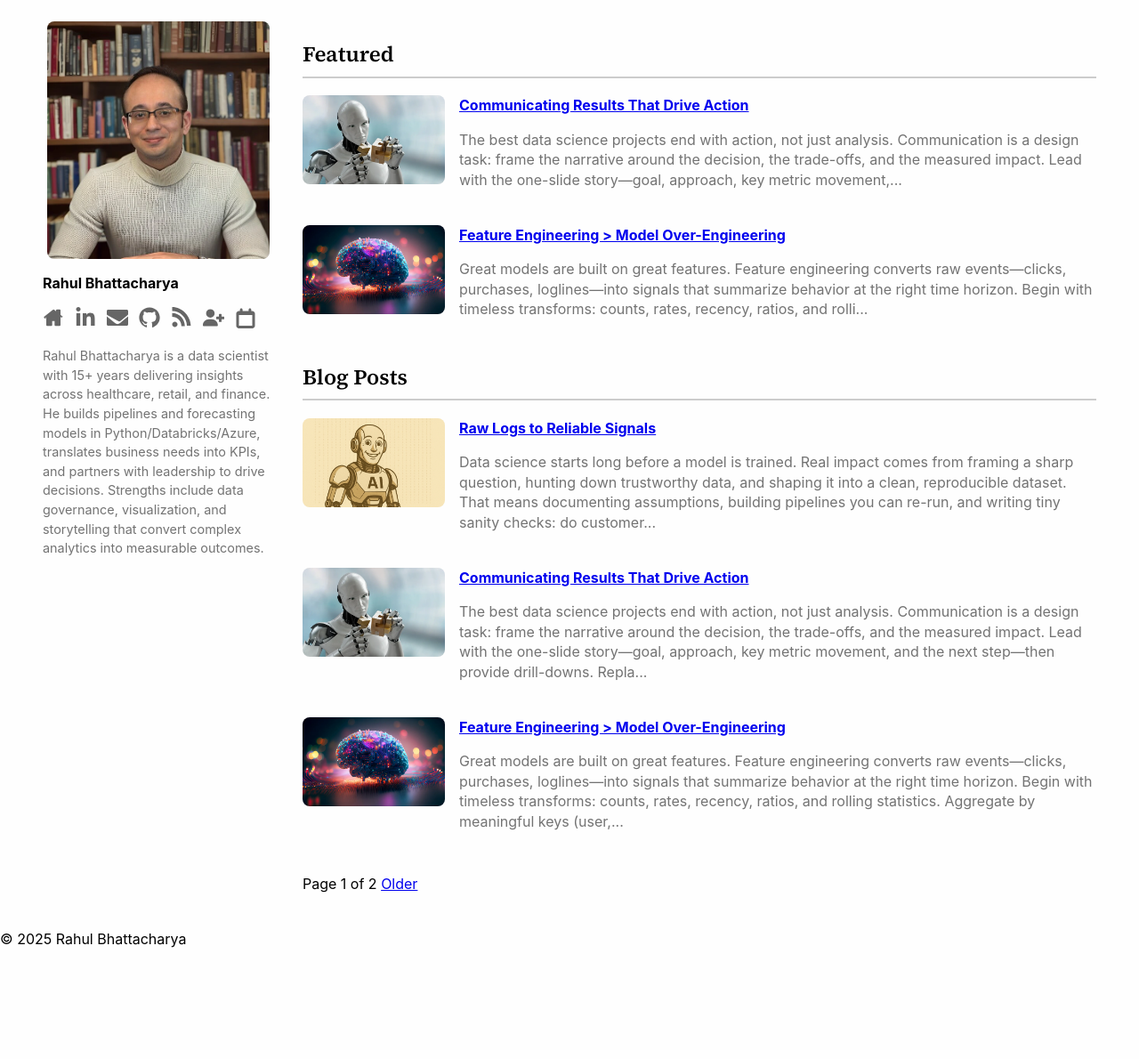
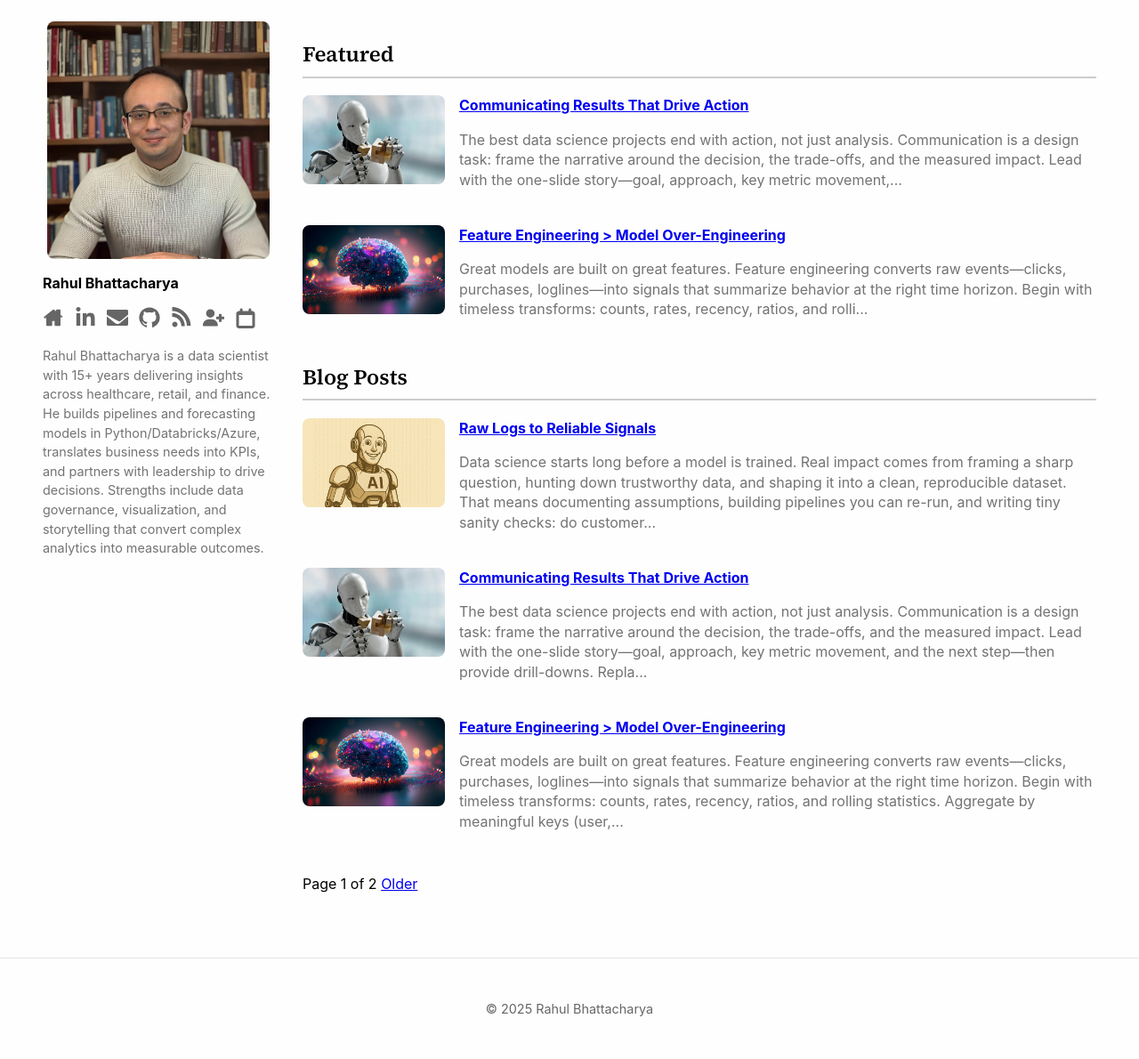
Before and after one commit to RahulBhattacharya1/RahulBhattacharya1.github.io, a Jekyll site: the page built from index.html, in a window 1280 px wide. Shown: the whole page at 89% size. Built offline with Jekyll 4.4.1, drawn with Linux system fonts in a browser that asks for light colours; the list of posts is cut into pages by our own code; before the commit the page ends 1083 px from its top, so only the background shows below that.

Commit message:
Update main.scss

```diff
--- a/assets/css/main.scss
+++ b/assets/css/main.scss
@@ -304,3 +304,12 @@ body {
 .btn--share:hover {
   background: #145dbf;
 }
+
+.site-footer {
+  text-align: center;
+  font-size: 0.9rem;
+  color: #666;
+  padding: 2rem 1rem;
+  border-top: 1px solid #e5e5e5;
+  margin-top: 3rem;
+}
```
